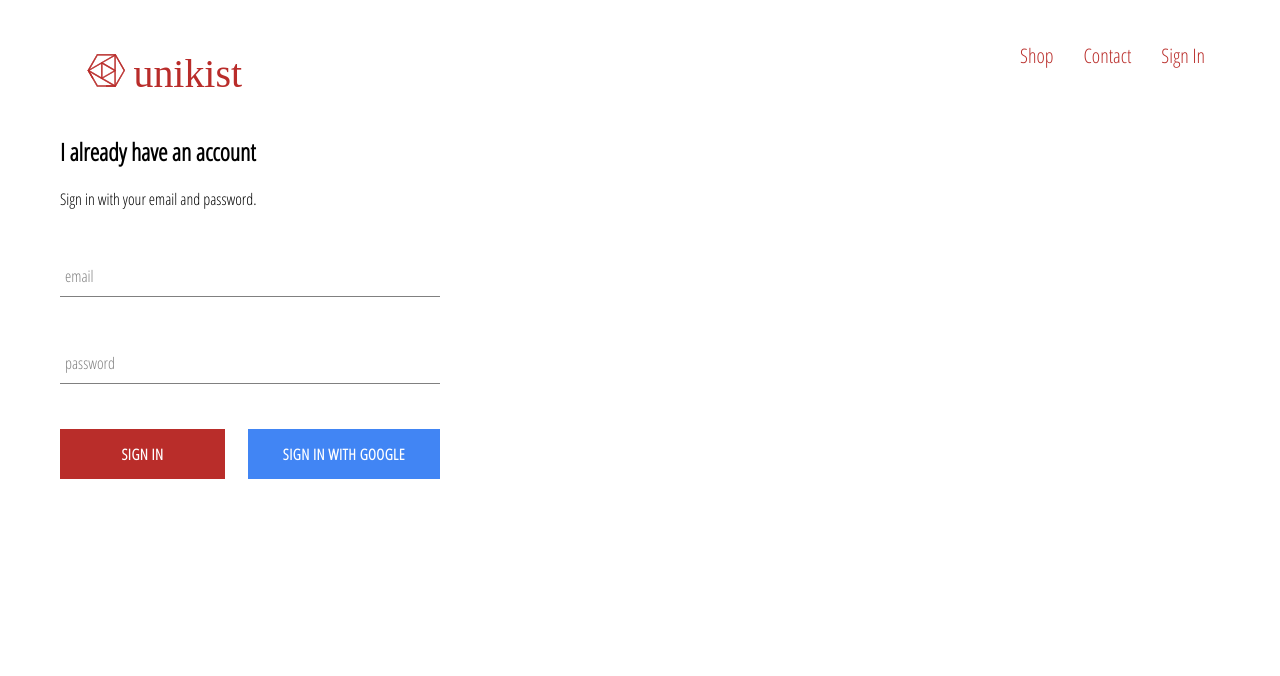
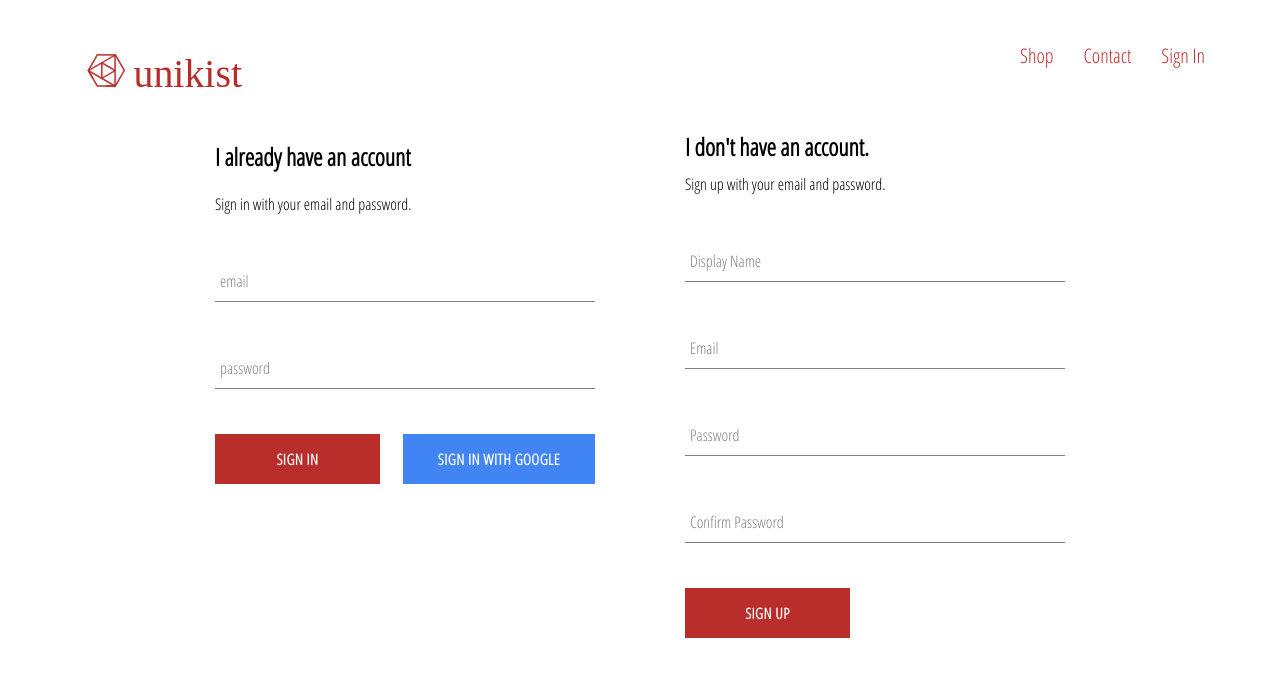
Before and after one commit to martinalonsome/crwn-clothing, a React (Create React App) app: page /signin in a window 1280 px wide. Shown: the top 676 px of the page. Built offline with nearby package versions, Linux system fonts and the light colour scheme; no server answers.

Commit message:
implement firebase utils, include ability to store authenticated users in the firestore database

```diff
--- a/src/App.js
+++ b/src/App.js
@@ -5,7 +5,7 @@ import HomePage from './pages/homepage/homepage.components'
 import ShopPage from './pages/shop/shop.component'
 import Header from './components/header/header.component'
 import SignInAndSignUpPage from './pages/sign-in-and-sign-up/sign-in-and-sign-up.component';
-import {auth} from './firebase/firebase.utils';
+import {auth, createUserProfileDocument} from './firebase/firebase.utils';
 
 
 class App extends React.Component {
@@ -19,9 +19,22 @@ class App extends React.Component {
   unsubscribeFromAuth = null;
 
   componentDidMount(){
-    this.unsubscribeFromAuth =  auth.onAuthStateChanged(user => {
-      this.setState({currentUser: user});
-    });
+    this.unsubscribeFromAuth =  auth.onAuthStateChanged(async userAuth => {
+      if(userAuth){
+        const userRef = await createUserProfileDocument(userAuth);
+
+        userRef.onSnapshot(snapShot => {
+          this.setState({
+            currentUser: {
+              id: snapShot.id,
+              ...snapShot.data()
+            }
+          })
+        });
+      }else{
+      this.setState({currentUser: userAuth})
+      }
+    })
   }
 
   componentWillUnmount(){
--- /dev/null
+++ b/src/components/signup/signup.component.jsx
@@ -0,0 +1,98 @@
+import React from 'react';
+import FormInput from '../form-input/form-input.component';
+import CustomButton from '../custom-button/custom-button.component';
+import {auth, createUserProfileDocument} from '../../firebase/firebase.utils';
+import './signup.styles.scss';
+
+
+class Signup extends React.Component {
+    constructor(props){
+        super(props);
+        this.state = {
+           displayName : '',
+           email: '',
+           password: '',
+           confirmPassword: ''
+        }
+    }
+
+    handleSubmit = async e => {
+        e.preventDefault();
+        const {displayName, email, password, confirmPassword} = this.state;
+        if(password != confirmPassword){
+            alert("Passwords don't match");
+            return;
+        }
+
+        try {
+            const {user} = await auth.createUserWithEmailAndPassword(email, password);
+            await createUserProfileDocument(user, {displayName});
+            this.setState({
+                displayName : '',
+                email: '',
+                password: '',
+                confirmPassword: ''
+            });
+        } catch(error) {
+            console.error(error);
+        }
+    };
+
+    handleChange = e => {
+        const {name, value} = e.target;
+
+        this.setState({
+            [name] : value
+        });
+    };
+
+    render(){
+        const {displayName, email, password, confirmPassword} = this.state;
+        return (
+        <div className="signup">
+            <h2 className="title">I don't have an account.</h2>
+            <span>Sign up with your email and password.</span>
+            <form className='signup-form' onSubmit={this.handleSubmit}>
+                <FormInput
+                    type='text'
+                    name='displayName'
+                    value={displayName}
+                    onChange={this.handleChange}
+                    label='Display Name'
+                    required
+                />
+                <FormInput
+                    type='email'
+                    name='email'
+                    value={email}
+                    onChange={this.handleChange}
+                    label='Email'
+                    required
+                />
+                <FormInput
+                    type='password'
+                    name='password'
+                    value={password}
+                    onChange={this.handleChange}
+                    label='Password'
+                    required
+                />
+                <FormInput
+                    type='password'
+                    name='confirmPassword'
+                    value={confirmPassword}
+                    onChange={this.handleChange}
+                    label='Confirm Password'
+                    required
+                />
+                <CustomButton type='submit' >Sign Up</CustomButton>
+
+
+            </form>
+        </div>
+        )
+    }
+}
+
+
+export default Signup;
--- /dev/null
+++ b/src/components/signup/signup.styles.scss
@@ -0,0 +1,9 @@
+.signup{
+    display: flex;
+    flex-direction: column;
+    width: 380px;
+
+    .title{
+        margin: 10px 0px;
+    }
+}
--- a/src/firebase/firebase.utils.js
+++ b/src/firebase/firebase.utils.js
@@ -11,7 +11,35 @@ const config = {
     messagingSenderId: "518929304785",
     appId: "1:518929304785:web:ef0875d4a1b99f4cf949f0",
     measurementId: "G-KKN9BXDNMX"
+  };
+
+
+export const createUserProfileDocument = async (userAuth, additionalData) => {
+  if(!userAuth) return;
+
+  const userRef = firestore.doc(`users/${userAuth.uid}`);
+
+  const snapShot = await userRef.get();
+
+  if(!snapShot.exists){
+    const {displayName, email} = userAuth;
+    const createdAt = new Date();
+
+    try {
+      await userRef.set({
+        displayName,
+        email,
+        createdAt,
+        ...additionalData
+      })
+    } catch (error) {
+      console.log('error creating user', error.message);
     }
+  }
+
+  return userRef;
+  }
+
 
 firebase.initializeApp(config);
 
--- a/src/pages/sign-in-and-sign-up/sign-in-and-sign-up.component.jsx
+++ b/src/pages/sign-in-and-sign-up/sign-in-and-sign-up.component.jsx
@@ -1,10 +1,12 @@
 import React from 'react';
 import './sign-in-and-sign-up.styles.scss';
-import SignIn from '../../components/sign-in/sign-in.component'
+import SignIn from '../../components/sign-in/sign-in.component';
+import Signup from '../../components/signup/signup.component';
 
 const SignInAndSignUpPage = () => (
     <div className='sign-in-and-sign-up'>
         <SignIn />
+        <Signup />
     </div>
 )
 
--- a/src/pages/sign-in-and-sign-up/sign-in-and-sign-up.styles.scss
+++ b/src/pages/sign-in-and-sign-up/sign-in-and-sign-up.styles.scss
@@ -0,0 +1,6 @@
+.sign-in-and-sign-up {
+    width: 850px;
+    display: flex;
+    justify-content: space-between;
+    margin: 30px auto;
+}
```
Lines whose indentation alone changed are shown as unchanged.
